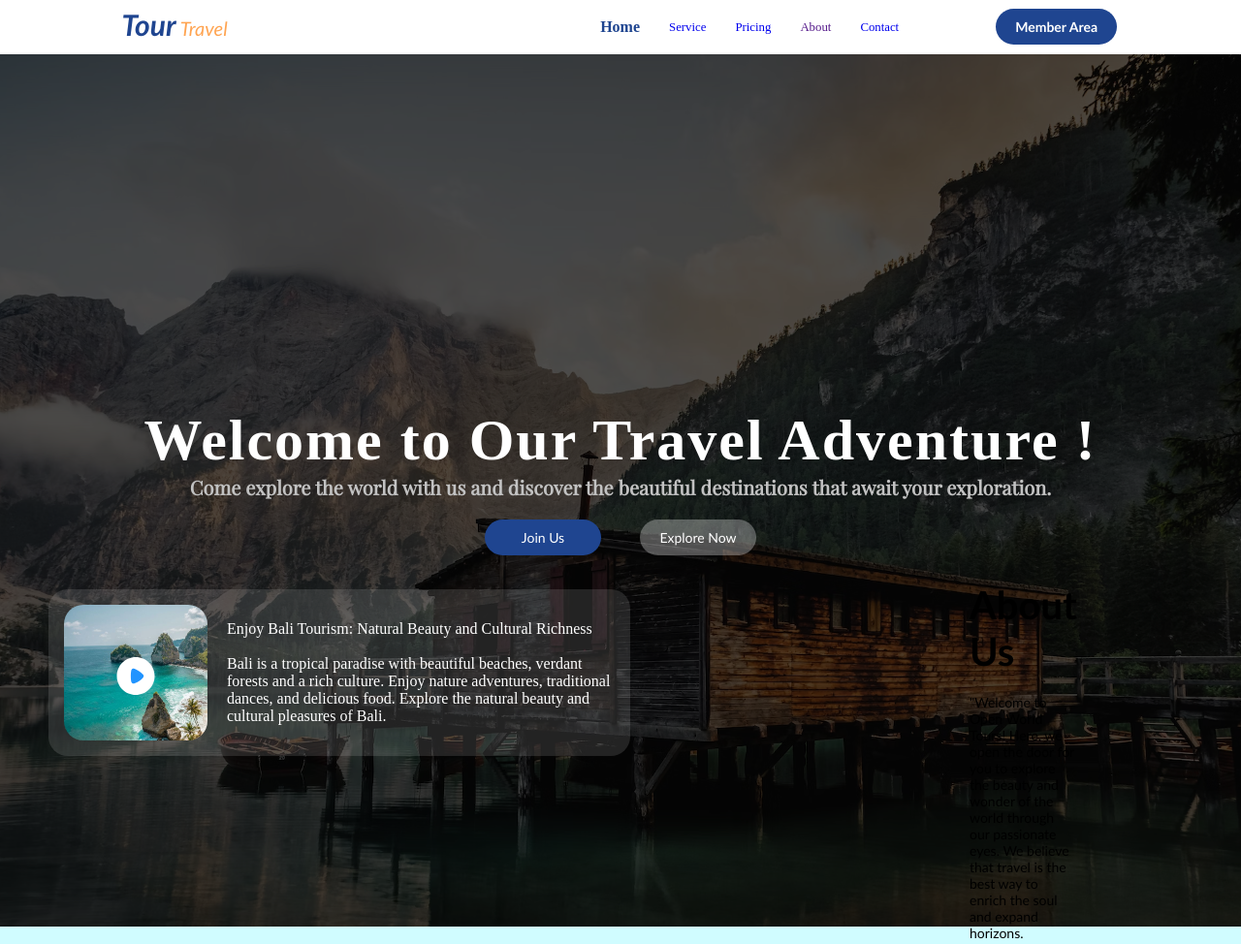
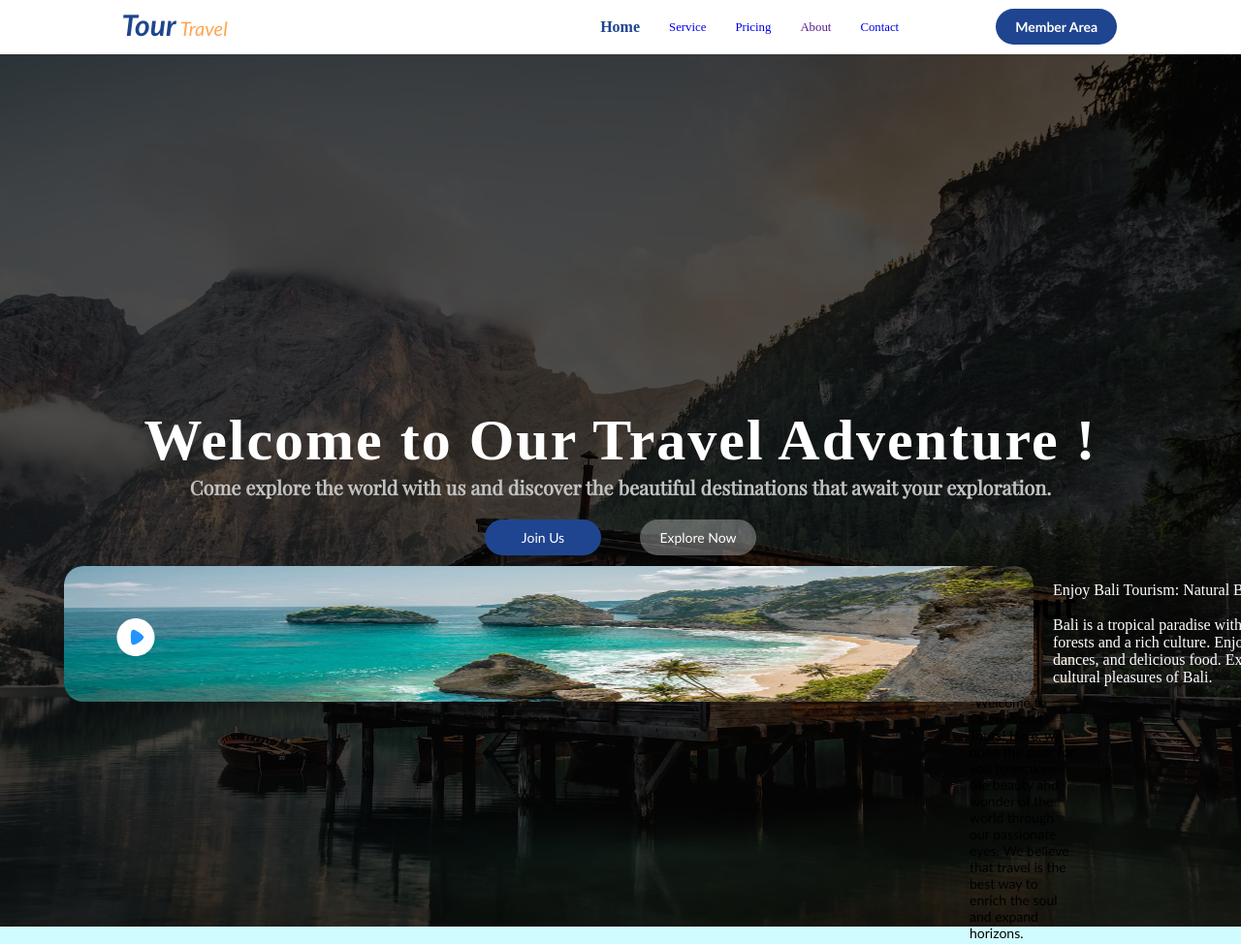
Before and after one commit to rickirinaldii04/Travel-Website2, a plain HTML site: page index.html in a window 1280 px wide. Shown: the top 974 px of the page at 97% size. Drawn offline with nearby package versions, Linux system fonts and the light colour scheme; a web font is replaced by a local one.

Commit message:
update 06 sep 23

```diff
--- a/css.css/Design copy 3.css
+++ b/css.css/Design copy 3.css
@@ -241,34 +241,29 @@ video:focus{
  .video-player{
   width: 100%;
   position: fixed;
-  /* left: 70px; */
   top: 0px;
   background-color: rgba(216, 216, 216, 0.2);
   z-index: 5;
   border-radius: 30px;
-  /* left: 50%; */
-  /* padding: 10px; */
-  /* background-color: #1d1d1d; */
+
 }
 
 .imgvideo{
-  /* display: flex; */
-  /* margin-top:10px ; */
-  /* align-items: center; */
-  /* border-radius: 10px; */
+
   overflow: hidden;
   border-radius: 20px;
-  /* position: relative; */
   display: flex;
-  /* outline-style: dotted; */
+
 }
 .img{
-  /* margin-bottom: 30px; */
   display: flex;
+  position: absolute;
   align-items: center;
   gap: 20px;
   padding: 16px;
-  /* background:rgba(255, 255, 255, 0.3) url(/assets/img/beach.jpg); */
+  /* bottom: 10px; */
+  bottom: 40px;
+
 }
 
 
```
